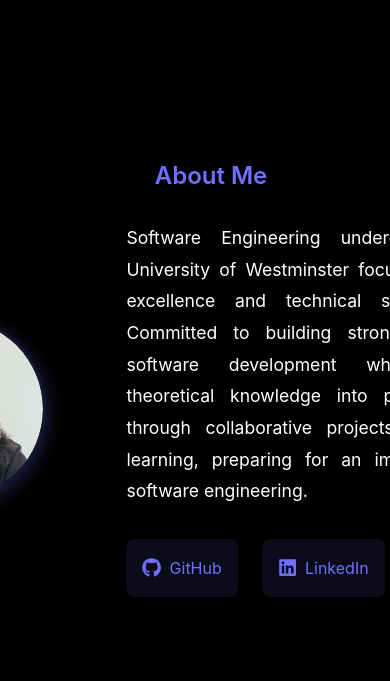
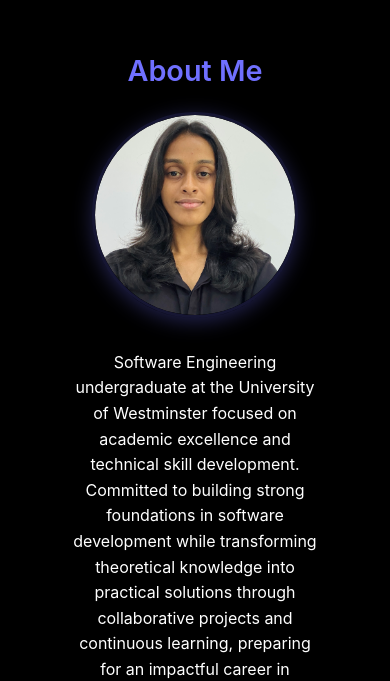
Before and after one commit to DahamyaSilva/portfolio, a React (Create React App) app: page / in a window 390 px wide. Shown: the part 1023-1704 px from the top of the page. Built offline with nearby package versions, Linux system fonts and the light colour scheme.

Commit message:
Fixed issues with responsiveness

```diff
--- a/src/components/Portfolio.css
+++ b/src/components/Portfolio.css
@@ -24,7 +24,7 @@
 }
 
 .logo-image {
-  height: 100px;
+  height: 60px; /* Reduced from 100px for better mobile display */
   width: auto;
   transition: opacity 0.3s ease;
 }
@@ -47,6 +47,7 @@
   font-size: 1.1rem;
   font-weight: 500;
   transition: color 0.3s ease;
+  padding: 0.5rem 0; /* Added padding for better touch targets */
 }
 
 .nav-list li a:hover {
@@ -133,12 +134,13 @@
 .contact-section {
   padding: 6rem 2rem;
   max-width: 1200px;
-  width: calc(100% - 2rem);
+  width: calc(100% - 4rem); /* Adjusted to account for padding */
   margin: 0 auto;
   min-height: 100vh;
   display: flex;
   flex-direction: column;
   align-items: center;
+  box-sizing: border-box; /* Add this to include padding in width calculation */
 }
 
 .section-title {
@@ -198,6 +200,7 @@
   display: flex;
   gap: 1.5rem;
   margin-top: 1.5rem;
+  flex-wrap: wrap; /* Allow wrapping on small screens */
 }
 
 .social-link {
@@ -310,6 +313,7 @@
   gap: 2.5rem;
   max-width: 900px;
   margin: 0 auto;
+  width: 100%;
 }
 
 .education-item {
@@ -377,6 +381,7 @@
   gap: 2.5rem;
   max-width: 900px;
   margin: 0 auto;
+  width: 100%;
 }
 
 .certification-item {
@@ -440,6 +445,7 @@
   gap: 2rem;
   max-width: 1000px;
   margin: 0 auto;
+  width: 100%;
 }
 
 .project-item {
@@ -522,12 +528,13 @@
 .contact-section {
   padding: 6rem 2rem;
   max-width: 1200px;
-  width: calc(100% - 2rem);
+  width: 100%;
   margin: 0 auto;
   min-height: 100vh;
   display: flex;
   flex-direction: column;
   align-items: center;
+  box-sizing: border-box; /* Ensure padding is included in width calculation */
 }
 
 .contact-info {
@@ -552,7 +559,6 @@
   transition: all 0.3s ease;
   flex: 1;
   max-width: 300px;
-  min-width: 300px;
 }
 
 .contact-item:hover {
@@ -603,12 +609,14 @@
   border-radius: 10px;
   padding: 2rem;
   border: 1px solid rgba(255, 255, 255, 0.1);
+  box-sizing: border-box; /* Add this to include padding in width calculation */
 }
 
 .form-group {
   display: flex;
   flex-direction: column;
   gap: 0.8rem;
+  width: 100%;
 }
 
 .form-group label {
@@ -627,6 +635,7 @@
   font-size: 1rem;
   transition: all 0.3s ease;
   width: 100%;
+  box-sizing: border-box; /* Add this to include padding in width calculation */
 }
 
 .form-group input:focus,
@@ -661,131 +670,47 @@
   box-shadow: 0 4px 12px rgba(112, 112, 255, 0.3);
 }
 
-@media (max-width: 768px) {
-  .contact-info {
-    flex-direction: column;
-    gap: 1rem;
-    margin-bottom: 2rem;
+.project-link {
+  display: flex;
   align-items: center;
+  justify-content: center;
+  gap: 8px;
+  margin: 1rem auto 0;
+  color: #7070FF;
+  text-decoration: none;
+  font-weight: 500;
+  transition: color 0.3s ease;
+  width: fit-content;
+  padding: 0.5rem 1rem;
+  background-color: rgba(112, 112, 255, 0.1);
+  border-radius: 5px;
 }
 
-  .contact-item {
-    width: 100%;
-    max-width: 100%;
-    min-width: 0;
-    padding: 1.2rem;
+.project-link:hover {
+  color: #ffffff;
+  background-color: rgba(112, 112, 255, 0.2);
+  transform: translateY(-2px);
 }
 
-  .contact-form {
-    padding: 1.5rem;
-    gap: 1.5rem;
-  }
-
-  .form-group label {
-    font-size: 1rem;
-  }
-
-  .form-group input,
-  .form-group textarea {
-    padding: 0.8rem;
-  }
-
-  .submit-btn {
-    width: 100%;
-    text-align: center;
-  }
-}
-
-@media (max-width: 480px) {
-  .contact-section {
-    padding: 4rem 1rem;
-  }
-
-  .contact-item {
-    padding: 1rem;
-  }
-
-  .contact-icon {
-    font-size: 1.5rem;
-  }
-
-  .contact-details h3 {
-    font-size: 1.1rem;
-  }
-
-  .contact-details a {
-    font-size: 0.9rem;
-  }
-
-  .contact-form {
-    padding: 1.2rem;
-    gap: 1.2rem;
-  }
-
-  .form-group {
-    gap: 0.6rem;
-  }
-
-  .form-group textarea {
-    min-height: 120px;
-  }
-}
-
-/* Add a new breakpoint for very small devices */
-@media (max-width: 480px) {
-  .name {
-    font-size: 2rem;
-  }
-
-  .title {
+.link-icon {
   font-size: 1.2rem;
 }
 
-  .profile-image-container {
-    width: 180px;
-    height: 180px;
-  }
-
-  .skill-item {
-    width: calc(50% - 1rem); /* 2 skills per row on very small devices */
-  }
-
-  .section-title {
-    font-size: 1.5rem;
-  }
-
-  .project-image-container {
-    aspect-ratio: 4/3; /* Adjust aspect ratio for better mobile viewing */
-  }
+/* Ensure images don't overflow */
+img {
+  max-width: 100%;
+  height: auto;
 }
 
 /* Add hamburger menu styles */
 .nav-toggle {
   display: none;
-}
-
-@media (max-width: 768px) {
-  .nav-toggle {
-    display: block;
   font-size: 1.5rem;
   color: #7070FF;
   background: none;
   border: none;
   cursor: pointer;
   padding: 0.5rem;
-  }
-
-  .nav-list.active {
-    display: flex;
-    flex-direction: column;
-    position: absolute;
-    top: 100%;
-    left: 0;
-    right: 0;
-    background-color: rgba(0, 0, 0, 0.95);
-    padding: 1rem;
-    gap: 1rem;
-  }
 }
 
 /* Animation Keyframes */
@@ -832,67 +757,237 @@
 .contact-details h3 { animation-delay: 1.1s; }
 .contact-details a { animation-delay: 1.2s; }
 
-/* Remove animations from images */
-.profile-image,
-.education-logo,
-.project-image,
-.skill-icon {
-  animation: none;
-  opacity: 1;
-  transform: none;
+/* RESPONSIVE DESIGN - MEDIA QUERIES */
+
+/* Tablet and smaller screens */
+@media (max-width: 768px) {
+  .nav-toggle {
+    display: block;
   }
 
-.project-link {
-  display: flex;
-  align-items: center;
-  justify-content: center;
-  gap: 8px;
-  margin: 1rem auto 0;
-  color: #7070FF;
-  text-decoration: none;
-  font-weight: 500;
-  transition: color 0.3s ease;
-  width: fit-content;
-  padding: 0.5rem 1rem;
-  background-color: rgba(112, 112, 255, 0.1);
-  border-radius: 5px;
+  .nav-list {
+    display: none;
   }
 
-.project-link:hover {
-  color: #ffffff;
-  background-color: rgba(112, 112, 255, 0.2);
-  transform: translateY(-2px);
+  .nav-list.active {
+    display: flex;
+    flex-direction: column;
+    position: absolute;
+    top: 100%;
+    left: 0;
+    right: 0;
+    background-color: rgba(0, 0, 0, 0.95);
+    padding: 1rem;
+    gap: 1rem;
+    z-index: 1000;
   }
 
-.link-icon {
+  .nav-list li a {
+    display: block;
+    padding: 0.8rem 0;
+  }
+
+  .about-content {
+    flex-direction: column;
+    gap: 2rem;
+    text-align: center;
+  }
+
+  .about-text {
+    text-align: center;
+  }
+
+  .social-links {
+    justify-content: center;
+  }
+
+  .projects-container {
+    grid-template-columns: 1fr;
+    gap: 1.5rem;
+  }
+
+  .education-item {
+    flex-direction: column;
+    text-align: center;
+    gap: 1.5rem;
+  }
+
+  .education-logo-container {
+    width: 120px;
+    height: 120px;
+  }
+
+  .contact-info {
+    flex-direction: column;
+    gap: 1rem;
+    margin-bottom: 2rem;
+  }
+
+  .contact-item {
+    width: 100%;
+    max-width: 100%;
+  }
+
+  .section-title {
+    font-size: 2rem;
+    margin-bottom: 2rem;
+  }
+
+  .about-section,
+  .skills-section,
+  .education-section,
+  .projects-section,
+  .certifications-section,
+  .contact-section {
+    padding: 4rem 1.5rem;
+    min-height: auto;
+  }
+}
+
+/* Mobile devices */
+@media (max-width: 480px) {
+  .nav-content {
+    padding: 0 1rem;
+  }
+
+  .logo-image {
+    height: 50px;
+  }
+
+  .name {
+    font-size: 2rem;
+  }
+
+  .title {
     font-size: 1.2rem;
   }
 
-/* Ensure images don't overflow */
-img {
-  max-width: 100%;
-  height: auto;
-}
-
-/* Ensure consistent spacing */
   .section-title {
-  margin-bottom: 2rem;
-}
-
-.project-item,
-.education-item,
-.certification-item,
-.contact-item {
+    font-size: 1.8rem;
     margin-bottom: 1.5rem;
   }
 
-/* Fix container overflow */
-.projects-container,
-.education-container,
-.certifications-container,
-.contact-info {
+  .profile-image-container {
+    width: 200px;
+    height: 200px;
+  }
+
+  .about-text {
+    font-size: 1rem;
+    line-height: 1.6;
+  }
+
+  .social-link {
+    padding: 0.8rem 1rem;
+    font-size: 0.9rem;
+  }
+
+  .skill-item {
+    width: calc(50% - 1rem);
+    padding: 1rem;
+  }
+
+  .skill-icon {
+    font-size: 2.5rem;
+  }
+
+  .skill-name {
+    font-size: 0.9rem;
+  }
+
+  .education-title {
+    font-size: 1.3rem;
+  }
+
+  .education-school {
+    font-size: 1.1rem;
+  }
+
+  .education-period {
+    font-size: 1rem;
+  }
+
+  .certification-title {
+    font-size: 1.3rem;
+  }
+
+  .certification-description {
+    font-size: 0.9rem;
+  }
+
+  .project-title {
+    font-size: 1.2rem;
+  }
+
+  .project-description {
+    font-size: 0.9rem;
+  }
+
+  .project-image-container {
+    aspect-ratio: 4/3;
+  }
+
+  .contact-item {
+    padding: 1rem;
+  }
+
+  .contact-icon {
+    font-size: 1.5rem;
+  }
+
+  .contact-details h3 {
+    font-size: 1.1rem;
+  }
+
+  .contact-details a {
+    font-size: 0.9rem;
+  }
+
+  .form-group input,
+  .form-group textarea {
+    font-size: 16px; /* Prevent iOS zoom on input focus */
+    padding: 0.8rem;
+  }
+
+  .submit-btn {
     width: 100%;
-  max-width: 100%;
-  margin: 0 auto;
-  overflow: hidden;
+    text-align: center;
+    padding: 0.8rem;
   }
+}
+
+/* Very small devices */
+@media (max-width: 360px) {
+  .name {
+    font-size: 1.8rem;
+  }
+
+  .title {
+    font-size: 1rem;
+  }
+
+  .profile-image-container {
+    width: 150px;
+    height: 150px;
+  }
+
+  .skill-item {
+    width: 100%; /* Full-width skills on very small screens */
+    margin-bottom: 1rem;
+  }
+
+  .certification-link,
+  .project-link {
+    width: 100%;
+    text-align: center;
+  }
+
+  .section-title {
+    font-size: 1.5rem;
+  }
+
+  .education-logo-container {
+    width: 100px;
+    height: 100px;
+  }
+}
--- a/src/components/Portfolio.js
+++ b/src/components/Portfolio.js
@@ -27,7 +27,7 @@ function Portfolio() {
   return (
     <div className="portfolio-container">
       <Navigation />
-      <main className="portfolio-container">
+      <main>
         <section id="hero" className="hero-section">
           <h1 className="name">Dahamya Silva</h1>
           <h2 className="title">Software Engineering Undergraduate</h2>
```
Lines whose indentation alone changed are shown as unchanged.
